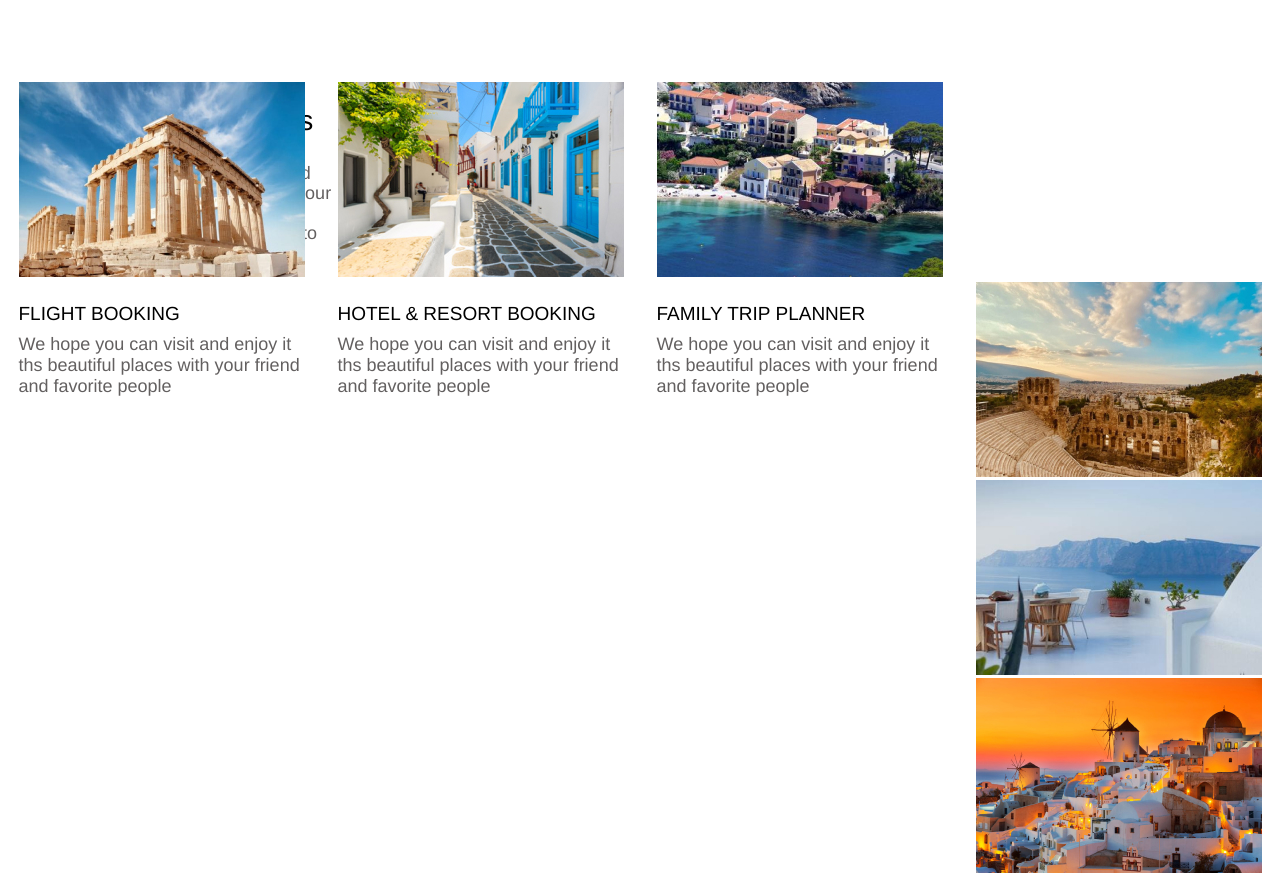
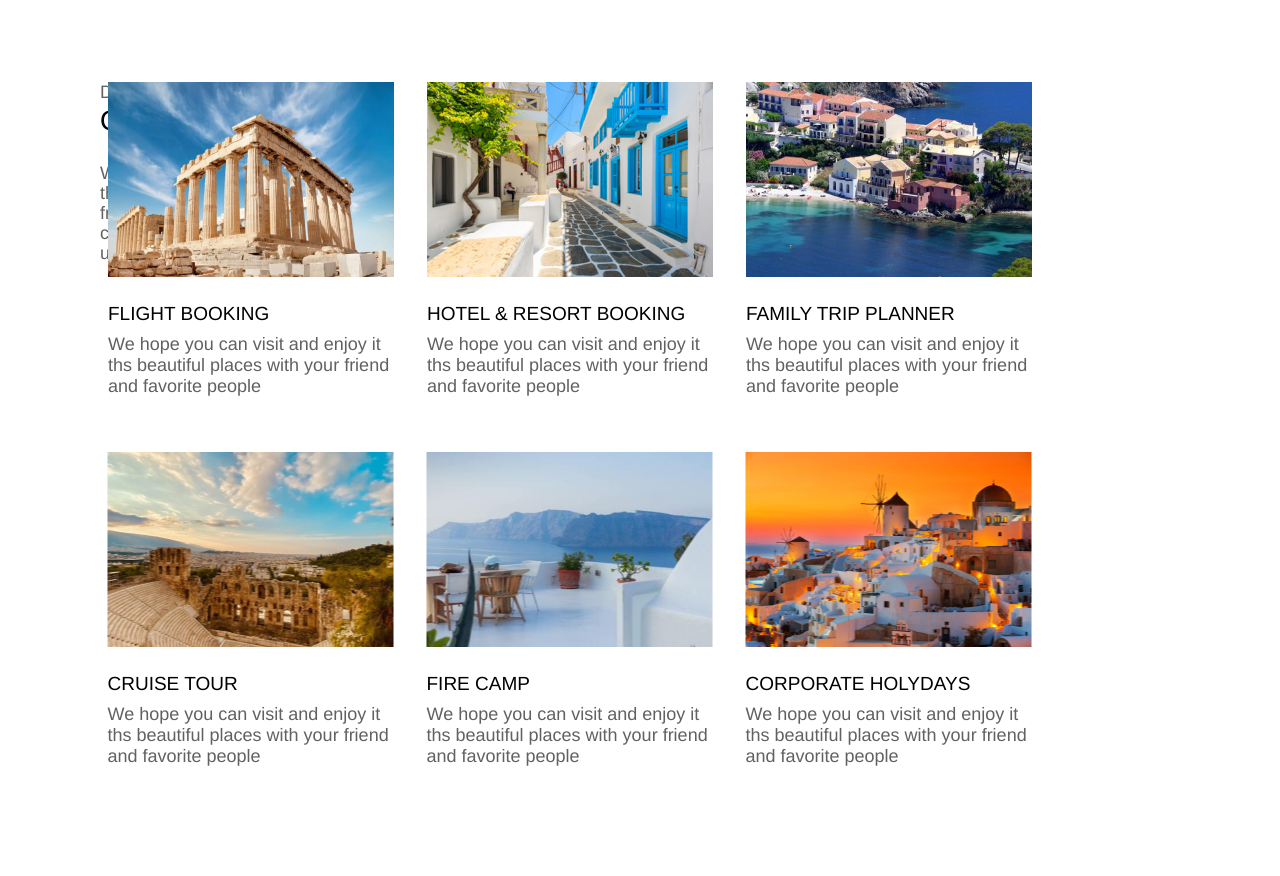
Before and after one commit to LukaChitashvili/LukaChitashvili-9, a plain HTML site: page index.html in a window 1280 px wide. Shown: the part 701-1577 px from the top of the page. After the commit the page ends 1468 px from the top, so only its background shows below. Drawn offline with Linux system fonts and the light colour scheme.

Commit message:
finish down

```diff
--- a/index.html
+++ b/index.html
@@ -38,7 +38,7 @@
     <div class="container">
       <div class="up">
         <div class="image1">
-          <img src="images/pic.jpg" alt="image1" />
+          <img src="images/pic.jpg" />
           <h4>FLIGHT BOOKING</h4>
           <p>
             We hope you can visit and enjoy it ths beautiful places with your
@@ -46,7 +46,7 @@
           </p>
         </div>
         <div class="image2">
-          <img src="images/pic2.jpg" alt="image2" />
+          <img src="images/pic2.jpg" />
           <h4>HOTEL & RESORT BOOKING</h4>
           <p>
             We hope you can visit and enjoy it ths beautiful places with your
@@ -54,7 +54,7 @@
           </p>
         </div>
         <div class="image3">
-          <img src="images/pic3.jpg" alt="image3" />
+          <img src="images/pic3.jpg" />
           <h4>FAMILY TRIP PLANNER</h4>
           <p>
             We hope you can visit and enjoy it ths beautiful places with your
@@ -65,12 +65,27 @@
       <div class="down">
         <div class="image4">
           <img src="images/pic4.jpg" alt="image4" />
+          <h4>CRUISE TOUR</h4>
+          <p>
+            We hope you can visit and enjoy it ths beautiful places with your
+            friend and favorite people
+          </p>
         </div>
         <div class="image5">
           <img src="images/pic5.jpg" alt="image5" />
+          <h4>FIRE CAMP</h4>
+          <p>
+            We hope you can visit and enjoy it ths beautiful places with your
+            friend and favorite people
+          </p>
         </div>
         <div class="image6">
           <img src="images/pic6.jpg" alt="image6" />
+          <h4>CORPORATE HOLYDAYS</h4>
+          <p>
+            We hope you can visit and enjoy it ths beautiful places with your
+            friend and favorite people
+          </p>
         </div>
       </div>
     </div>
--- a/styles/style.css
+++ b/styles/style.css
@@ -107,15 +107,13 @@ section .h3 {
 .up {
   translate: 0px -200px;
   display: flex;
+  margin-left: 850px;
 }
 
 .up img {
   margin-right: 33px;
   width: 286px;
   height: 195px;
-}
-
-.up h4 {
 }
 
 p {
@@ -142,3 +140,15 @@ h4 {
   letter-spacing: 0em;
   text-align: left;
 }
+
+.down {
+  display: flex;
+  translate: -957.5px;
+  margin-top: 170px;
+}
+
+.down img {
+  width: 286px;
+  height: 195px;
+  margin-right: 33px;
+}
```
